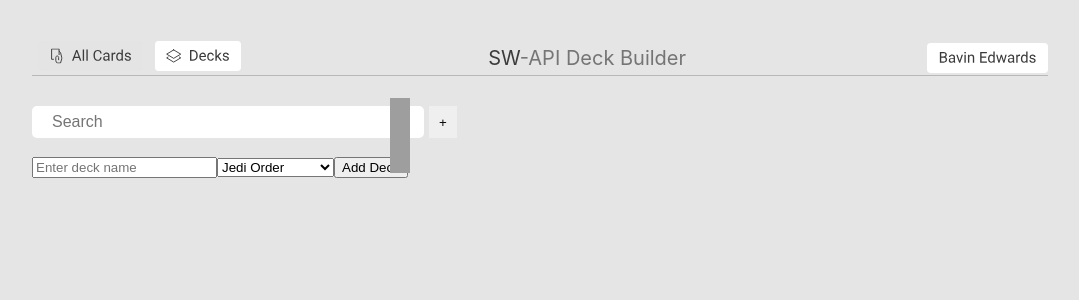
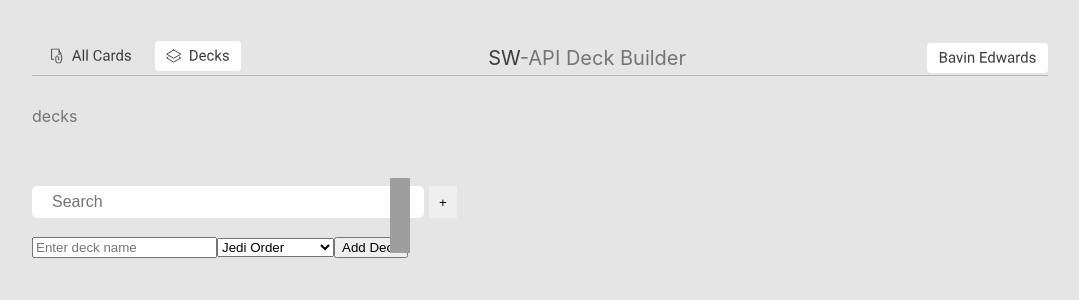
Before and after one commit to FarajiSparks/Swapi, a React (Create React App) app: page /decks in a window 1280 px wide. Shown: the top 300 px of the page, without its empty margins (100-1179 px from the left). Built offline with nearby package versions, Linux system fonts and the light colour scheme; grey boxes are pictures that could not be loaded.

Commit message:
Adding Breadcrumb component for logic

```diff
--- a/src/pages/DeckPage.js
+++ b/src/pages/DeckPage.js
@@ -2,11 +2,13 @@ import React from 'react';
 import DeckHeader from "../components/DeckHeader";
 import DeckSearch from "../components/DeckSearch";
 import Decks from "../components/Decks";
+import BreadCrumbs from '../components/BreadCrumbs';
 
 const DeckPage = () => {
   return (
     <>
         <DeckHeader/>
+        <BreadCrumbs/>
         <DeckSearch/>
         <Decks/>
     </>
--- a/src/pages/DetailPage.js
+++ b/src/pages/DetailPage.js
@@ -1,6 +1,7 @@
 import React from 'react';
 import Header from "../components/Header";
 import CardDetail from '../components/CardDetail';
+import BreadCrumbs from '../components/BreadCrumbs';
 
 //Styling and Tenative Animation
 import styled from 'styled-components';
@@ -10,6 +11,7 @@ const DetailPage = () => {
   return (
     <>
     <Header/>
+  <BreadCrumbs></BreadCrumbs>
     <ScreenChecker>
         <CardDetail/>
     </ScreenChecker>
--- a/src/pages/HomePage.js
+++ b/src/pages/HomePage.js
@@ -2,12 +2,15 @@ import React from 'react';
 import Header from '../components/Header';
 import CardSearch from '../components/CardSearch';
 import Home from '../components/Home';
+import BreadCrumbs from '../components/BreadCrumbs';
+
 
 
 const HomePage = () => {
   return (
     <>
         <Header/>
+        <BreadCrumbs/>
         <CardSearch/>
         <Home/>
     </>
```
